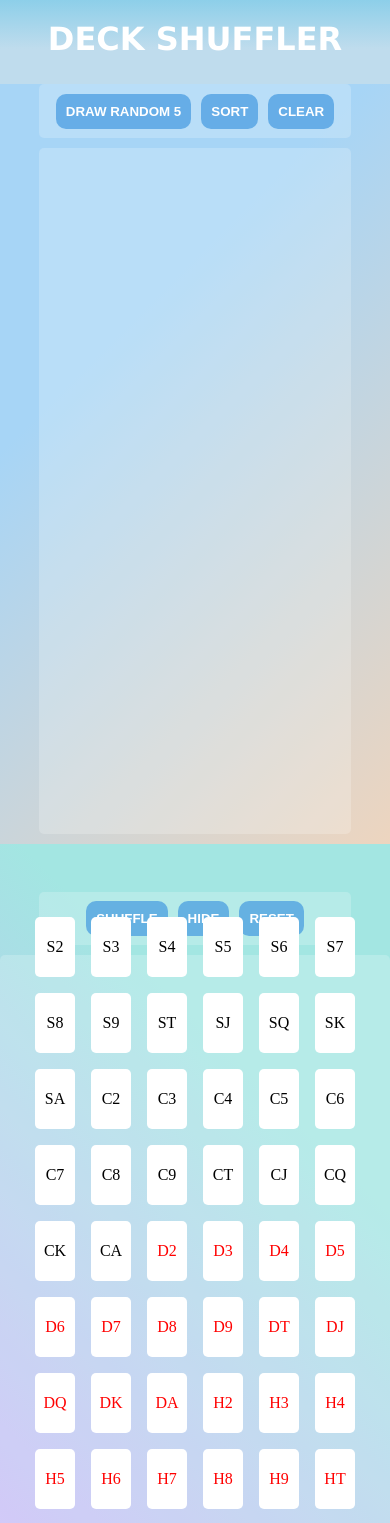
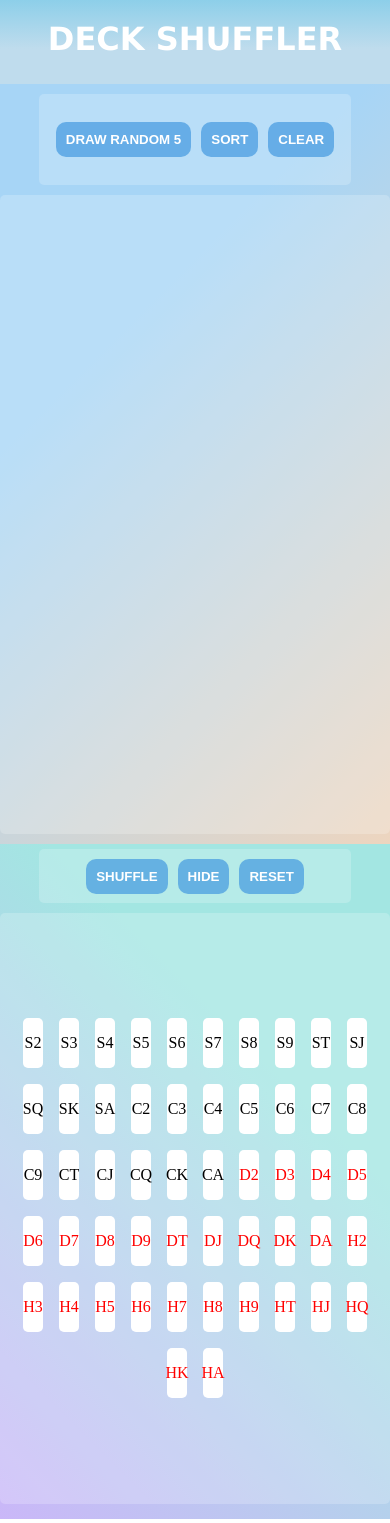
Before and after one commit to evaldas-kalasunas/deck-shuffler, an Angular app: page / in a window 390 px wide. Shown: the top 1523 px of the page. Built offline with nearby package versions, Linux system fonts and the light colour scheme.

Commit message:
Fix CSS & sort append bug

```diff
--- a/src/app/deck/deck.component.css
+++ b/src/app/deck/deck.component.css
@@ -48,10 +48,14 @@
 @media screen and (max-width:990px) {
     .deck-side {
         width: 100vw;
+        min-height: 80vh;
     }
 }
 
 @media screen and (max-width:500px) {
+    .deck-side {
+        min-height: 80vh;
+    }
     .deck-container {
         width: 100vw;
     }
--- a/src/app/hand/hand.component.css
+++ b/src/app/hand/hand.component.css
@@ -18,7 +18,6 @@
     display: flex;
     justify-content: center;
     align-items: center;
-
 }
 
 .hand-controls {
@@ -27,6 +26,7 @@
     border-radius: 5px;
     background: rgba(255, 255, 255, 0.2);
     display: flex;
+    flex-wrap: wrap;
     justify-content: center;
     align-items: center;
     padding: 10px 0 10px 0;
@@ -36,4 +36,17 @@
     .hand-side {
         width: 100vw;
     }
+    .hand-controls {
+        margin-top: 10px;
+    }
 }
+
+@media screen and (max-width:500px) {
+    .hand-container {
+        width: 100vw;
+    }
+    .hand-controls {
+        margin-top: 10px;
+        height: 10vh;
+    }
+}
--- a/src/app/hand/hand.component.ts
+++ b/src/app/hand/hand.component.ts
@@ -20,6 +20,7 @@ export class HandComponent implements OnInit {
   }
 
   handleDraw(event) {
+    this.drawnCards = [];
     this.clearHand();
     this.localDeck = this.deckOpsService.getDeck();
 
@@ -39,6 +40,7 @@ export class HandComponent implements OnInit {
   }
 
   handleClear(event) {
+    this.drawnCards = [];
     this.clearHand();
   }
 
@@ -126,7 +128,6 @@ export class HandComponent implements OnInit {
   }
 
   clearHand() {
-    this.drawnCards = [];
     const childElements = this.hc.nativeElement.children;
     // removes HTMLCollection childElements
     while (childElements.length > 0) {
--- a/src/app/header/header.component.css
+++ b/src/app/header/header.component.css
@@ -14,3 +14,11 @@
     font-weight: bold;
     font-family: Verdana, Geneva, Tahoma, sans-serif;
 }
+
+@media screen and (max-width:335px) {
+    .title {
+        margin: 0px;
+        padding: 0px;
+        text-align: center;
+    }
+}
--- a/src/styles.css
+++ b/src/styles.css
@@ -54,3 +54,30 @@ html, body {
     .container { flex-wrap: wrap;  }
     .hand-container { flex-basis: 100%; }
   }
+
+  @media screen and (max-width:400px) {
+    .card-base-r {
+        flex: 0 0 auto;
+        height: 50px;
+        width: 20px;
+        background: #FFF;
+        border-radius: 5px;
+        color: #F00;
+        margin: 0.5rem;
+        display: flex;
+        justify-content: center;
+        align-items: center;
+    }
+    .card-base-b {
+        flex: 0 0 auto;
+        height: 50px;
+        width: 20px;
+        background: #FFF;
+        border-radius: 5px;
+        color: #000;
+        margin: 0.5rem;
+        display: flex;
+        justify-content: center;
+        align-items: center;
+    }
+}
```
